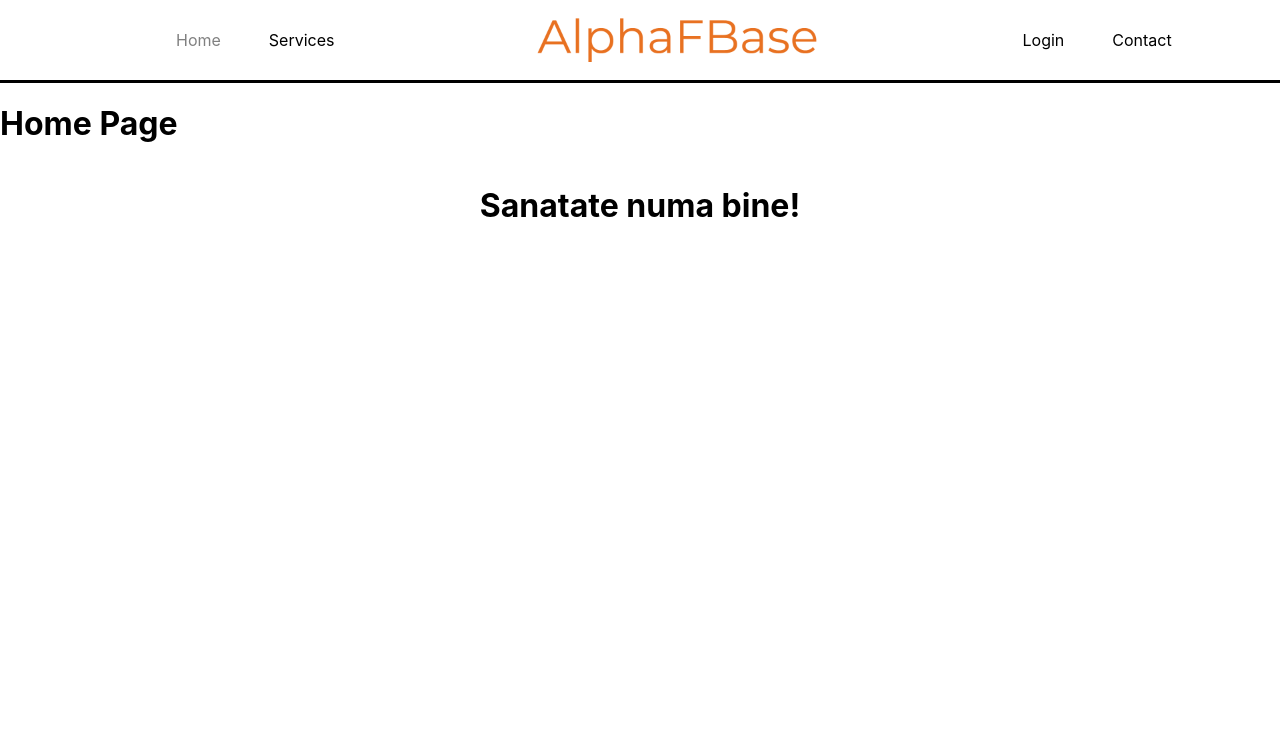
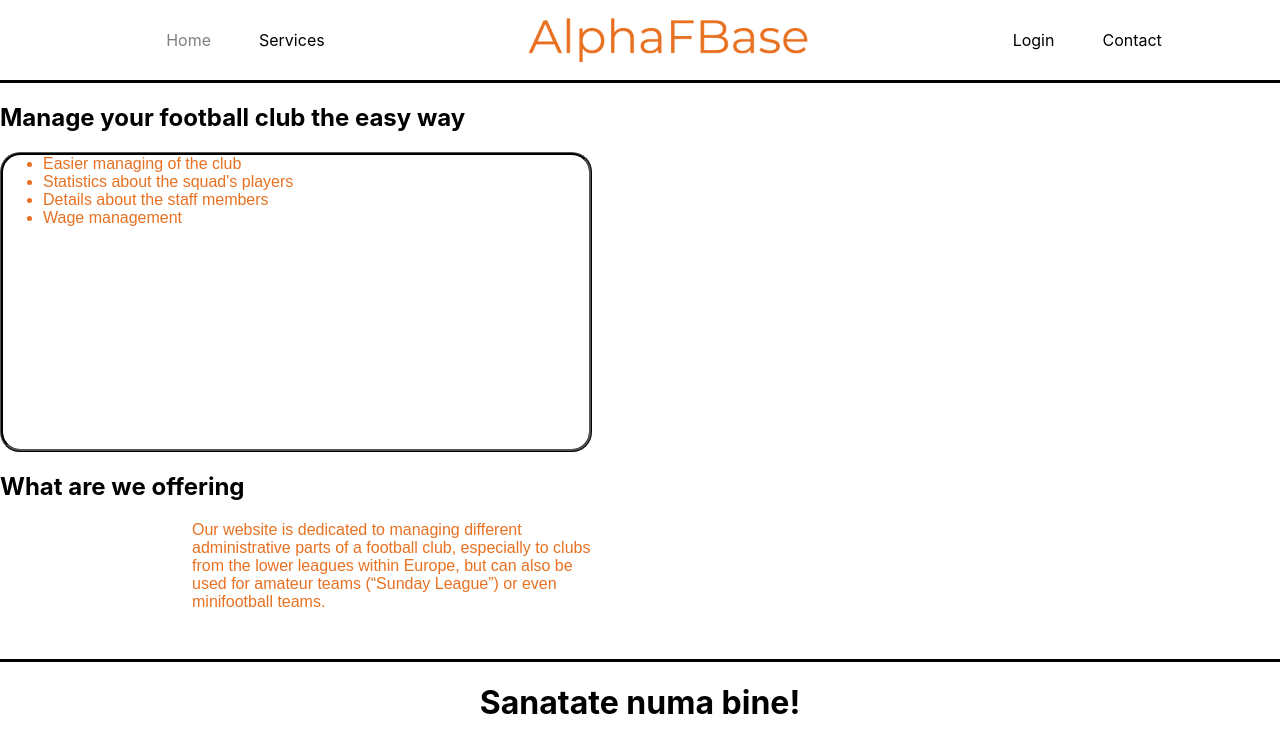
Before and after one commit to adi0300/AlphaFBase, a React (Create React App) app: page / in a window 1280 px wide. Shown: the top 752 px of the page. Built offline with nearby package versions, Linux system fonts and the light colour scheme.

Commit message:
Added text and some style

```diff
--- /dev/null
+++ b/src/components/HomeTextBox.js
@@ -0,0 +1,17 @@
+import classes from "./HomeTextBox.module.css";
+
+function HomeTextBox(props) {
+    return(
+        <div>
+        <h1>{props.title}</h1>
+        <div>
+          <p className={classes.p}>
+            {props.text}
+          </p>
+        </div>
+      </div>
+    )
+
+}
+
+export default HomeTextBox;
--- /dev/null
+++ b/src/components/HomeTextBox.module.css
@@ -0,0 +1,13 @@
+.div{
+    border-bottom-style: solid;
+    border-bottom-color: black;
+}
+
+.p{
+    color: #E87121;
+    font-family: sans-serif;
+    margin-right: 42rem;
+    margin-left: 12rem;
+    margin-bottom: 3rem;
+
+}
--- /dev/null
+++ b/src/components/HomeTextListBox.js
@@ -0,0 +1,23 @@
+import classes from "./HomeTextListBox.module.css";
+
+function HomeTextListBox(props) {
+  return (
+    <div>
+      <div>
+        <h1>{props.title}</h1>
+      </div>
+      <div >
+        <div>
+          <ul className={classes.ul}>
+            <li>{props.text1}</li>
+            <li>{props.text2}</li>
+            <li>{props.text3}</li>
+            <li>{props.text4}</li>
+          </ul>
+        </div>
+      </div>
+    </div>
+  );
+}
+
+export default HomeTextListBox;
--- /dev/null
+++ b/src/components/HomeTextListBox.module.css
@@ -0,0 +1,11 @@
+.ul{
+    color: #E87121;
+    font-family: sans-serif;
+
+    width: 546px;
+    height:294px;
+    border-radius: 20px;
+    border-color: black;
+    border-width: 3px;
+    border-style: ridge;
+}
--- a/src/components/MainNavBar.module.css
+++ b/src/components/MainNavBar.module.css
@@ -7,6 +7,7 @@
     background-color: white;
     border-bottom-style: solid;
     border-bottom-color: black;
+    justify-content: center;
 }
 
 .header ul{
@@ -36,4 +37,5 @@
    margin-left: 9rem;
    margin-right: 6rem;
    margin-top: 2rem;
+
 }
--- /dev/null
+++ b/src/pages/Home.css
@@ -0,0 +1,4 @@
+.sectiune{
+    border-bottom-style: solid;
+    border-bottom-color: black;
+}
--- a/src/pages/Home.js
+++ b/src/pages/Home.js
@@ -1,9 +1,41 @@
-function Home(){
-    return(
-        <div>
-            <h1>Home Page</h1>
-        </div>
-    );
+import HomeTextBox from "../components/HomeTextBox";
+import HomeTextListBox from "../components/HomeTextListBox";
+import "./Home.css";
+/*
+const lista = [
+  {
+    text: "Easier managing of the club",
+  },
+  {
+    text: "Statistics about the squad's players",
+  },
+  {
+    text: "Details about the staff members",
+  },
+  {
+    text: "Wage management",
+  },
+];
+*/
+function Home() {
+  return (
+    <section className="sectiune">
+      <div>
+        <HomeTextListBox
+          title="Manage your football club the easy way"
+          text1="Easier managing of the club"
+          text2="Statistics about the squad's players"
+          text3="Details about the staff members"
+          text4="Wage management"
+        />
+
+        <HomeTextBox
+          text="Our website is dedicated to managing different administrative parts of a football club, especially to clubs from the lower leagues within Europe, but can also be used for amateur teams (“Sunday League”) or even minifootball teams."
+          title="What are we offering"
+        />
+      </div>
+    </section>
+  );
 }
 
 export default Home;
```
